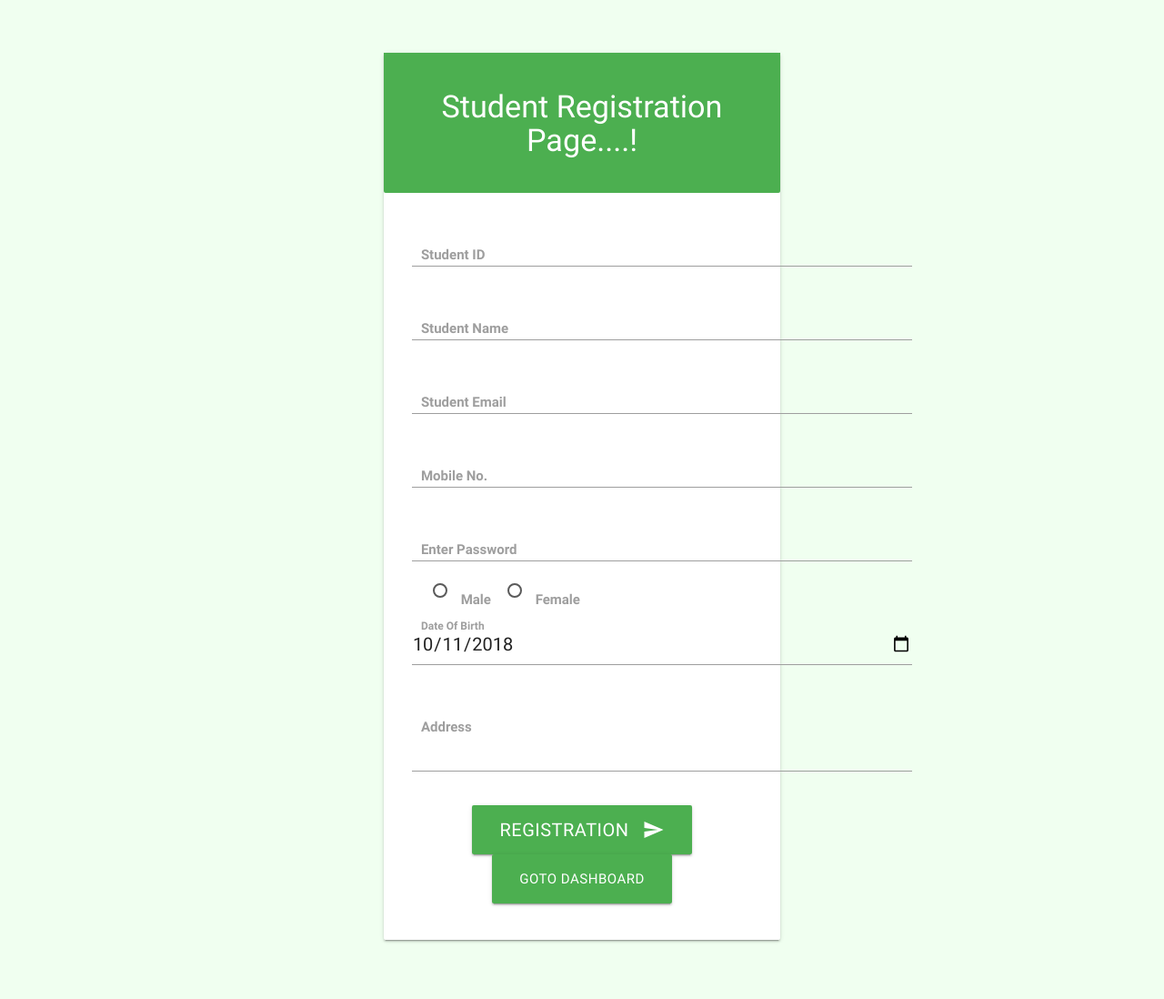
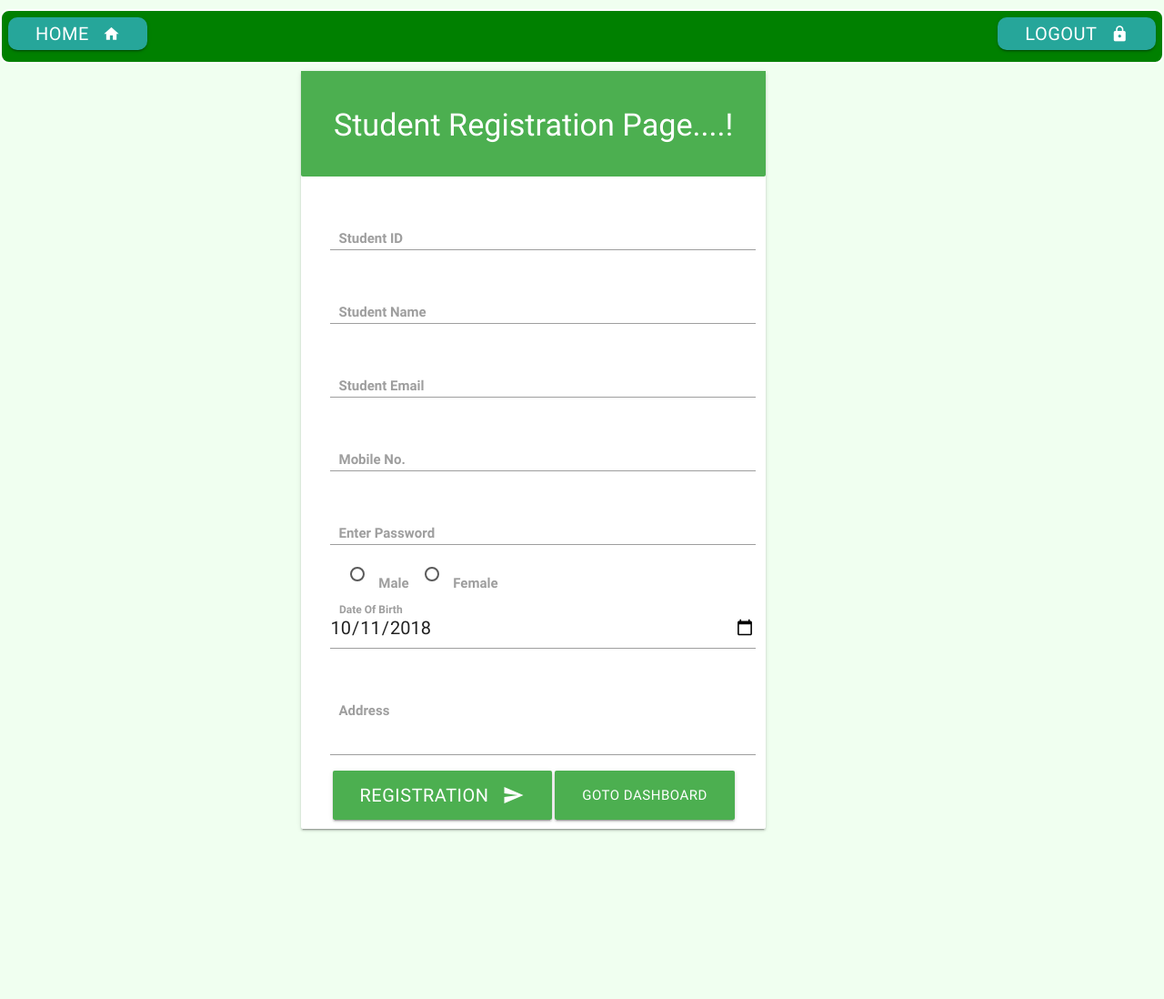
Before and after one commit to gyancodenicely/Codenicely, a Django app: page /studentpage/ in a window 1280 px wide. Shown: the whole page at 91% size. After the commit the page ends 914 px from the top, so only its background shows below. Run offline with Django 3.2, Linux system fonts and the light colour scheme; data comes from the database, SQL or seed files in the repository; both versions use the stored data as it was after the commit; some libraries are stand-ins or nearby versions.

Commit message:
some edit

```diff
--- a/Codenicely/urls.py
+++ b/Codenicely/urls.py
@@ -20,7 +20,9 @@ from django.conf.urls import url
 
 urlpatterns = [
     path('admin/', admin.site.urls),
-    url(r'login/$',views.login),
+
+    path('',views.login),
+    url(r'^login/$',views.login),
     url(r'^loginUser/$',views.loginUser),
     url(r'^registration/$',views.registration),
     url(r'^dashboard/$',views.dashboard),
--- a/MyApp/views.py
+++ b/MyApp/views.py
@@ -1,7 +1,8 @@
-from django.http import HttpResponseRedirect
+from django.http import HttpResponseRedirect, HttpResponse
 from django.shortcuts import render
 from django.views.decorators.csrf import *
 from .models import *
+from django.contrib.auth.decorators import login_required
 
 
 def login(request):
@@ -12,13 +13,15 @@ def login(request):
 def registration(request):
     reg = Registration.objects.all()
     return render(request,'Registration.html',{'reg':reg})
-
+#@login_required(login_url='/login/')
 def dashboard(request):
     mobile = request.session['mobile']
     student = StudentData.objects.all()
     data = Registration.objects.filter(mobile=mobile).all()
     return render(request, 'dashboard.html', {"data": data,'student': student})
 
+
+#@login_required(login_url='/login/')
 @csrf_exempt
 def loginUser(request):
     if request.method == "POST":
@@ -55,9 +58,12 @@ def register_data_store(request):
         mobile = request.POST.get('mobile')
         gender = request.POST.get('gender')
         password = request.POST.get('password')
-        register = Registration(name=name,email=email,mobile=mobile,gender=gender,password=password)
-        register.save()
-        return render(request,'login.html')
+        reg = Registration.objects.create(name=name,email=email,mobile=mobile,gender=gender,password=password)
+        if reg:
+            reg.save()
+            return render(request,'Registration.html',{'success':"Registration Successfully"})
+        else:
+            return render(request,'Registration.html',{'fail':'Registration Fail'})
     else:
         return render(request,'Registration.html',{'status':"Not Store Data In Database"})
 
--- a/templates/studentpage.html
+++ b/templates/studentpage.html
@@ -20,7 +20,7 @@
             font-weight: bold;
         }
             .register{
-            margin: 50px;
+            margin: 0px;
         }
         body{
             background-color: honeydew;
@@ -32,6 +32,15 @@
         }
         span{
             font-size: 20px;
+        }
+        .custom{
+            border: 2px solid;
+            background-color: green;
+            color: white;
+            width: 100%;
+            height: 60px;
+            margin-top: 10px;
+            border-radius: 10px;
         }
 
 
@@ -163,10 +172,19 @@
 </head>
 <body>
 
- <div class="container">
+ <div class="container-fluid">
+   <div class="custom">
+         <span style="float:left;padding: 7px;">
+           <a href="/dashboard/" class="btn waves-effect" style="border-radius: 10px;"><span>Home</span><i class="material-icons right">home</i> </a>
+
+       </span>
+         <span style="float: right;padding: 7px; ">
+           <a href="/logout/" class="btn large " style="border-radius: 10px;"><span>Logout</span><i class="material-icons right">lock</i> </a>
+         </span>
+     </div>
      <div class="row register">
 
-         <div class="col s12 m6 l6 offset-l3">
+         <div class="col s12 m8 l5 offset-l3  offset-m3">
 
                {% if not student %}
                 <div class="card">
@@ -176,59 +194,59 @@
                    </div>
                       <div class="row register" style="margin-top: 20px;margin-left: 20px;">
                         <div class="input-field col s12">
-                          <input id="sid" type="number" name="sid" style="width: 550px;" >
+                          <input id="sid" type="number" name="sid" >
                           <label class="active" for="sid">Student ID</label>
 
                         </div>
 
                         <div class="input-field col s12">
-                          <input id="name" type="text" name="name"  autocomplete="off" style="width: 550px;">
+                          <input id="name" type="text" name="name"  autocomplete="off" >
                           <label class="active" for="name">Student Name</label>
 
                         </div>
 
                         <div class="input-field col s12">
-                          <input id="email" type="email" name="email" class="validate" style="width: 550px;">
+                          <input id="email" type="email" name="email" class="validate" >
                           <label class="active" for="email">Student Email</label>
 
                         </div>
 
                         <div class="input-field col s12">
-                          <input id="mobile" type="number" name="mobile" style="width: 550px;">
+                          <input id="mobile" type="text" name="mobile"  maxlength="10" onkeypress="return numberCheck(event)">
                           <label class="active" for="mobile">Mobile No.</label>
 
                         </div>
 
                        <div class="input-field col s12">
-                          <input id="password" type="password" name="password" style="width: 550px;" >
+                          <input id="password" type="password" name="password"  >
                           <label class="active" for="password">Enter Password</label>
 
                         </div>
 
                         <div style="padding-left: 20px">
-                                  <input class="female" name="gender" type="radio" id="male"  />
+                                  <input class="female" name="gender" type="radio" id="male"  value="male" />
                                   <label for="male">Male</label>
-                                  <input class="female" name="gender" type="radio" id="female"  />
+                                  <input class="female" name="gender" type="radio" id="female" value="female"  />
                                   <label for="female">Female</label>
 
                         </div>
 
 
                        <div class="input-field col s12">
-                          <input id="dob" type="date" name="dob" value=""  max="2015-01-01" style="width: 550px;">
-                          <label class="active" for="password">Date Of Birth</label>
+                          <input id="dob" type="date" name="dob" value=""  max="2015-01-01" >
+                          <label class="active" for="dob">Date Of Birth</label>
 
                         </div>
 
                        <div class="input-field col s12">
-                          <textarea id="address" name="address" class="materialize-textarea" style="width: 550px;"></textarea>
+                          <textarea id="address" name="address" class="materialize-textarea" ></textarea>
                           <label class="active" for="address">Address</label>
 
                         </div>
 
 
                       </div>
-                      <div class="btn-group center-align" style="position: relative; bottom: 40px;">
+                      <div class="btn-group center-align" style="position: relative; bottom: 10px;">
                           <button type="submit" class="btn waves-effect btn-large green">
                               <span>Registration</span>
                               <i class="material-icons right">send</i>
@@ -255,28 +273,28 @@
                         </div>
 
                         <div class="input-field col s12">
-                          <input id="name" type="text" name="name"  value="{{ y.name }}" style="width: 570px;" >
+                          <input id="name" type="text" name="name"  value="{{ y.name }}"  >
                           <label class="active" for="name">Enter Name</label>
 
 
                         </div>
 
                         <div class="input-field col s12">
-                          <input id="email" type="email" name="email" value="{{ y.email }}" class="validate" style="width: 570px;">
+                          <input id="email" type="email" name="email" value="{{ y.email }}" class="validate" >
                           <label class="active" for="email">Enter Email</label>
 
 
                         </div>
 
                         <div class="input-field col s12">
-                          <input id="mobile" type="number" value="{{ y.mobile }}" name="mobile" style="width: 570px;">
+                          <input id="mobile" type="text" value="{{ y.mobile }}" name="mobile" maxlength="10" onkeypress="return numberCheck(event)">
                            <label class="active" for="mobile">Enter Mobile</label>
 
 
                         </div>
 
                        <div class="input-field col s12">
-                          <input id="password" type="text" value="{{ y.password }}" name="password" style="width: 570px;">
+                          <input id="password" type="text" value="{{ y.password }}" name="password" >
                           <label class="active" for="password">Enter Password</label>
 
                         </div>
@@ -285,25 +303,25 @@
 
 
                        <div class="input-field col s12">
-                          <input id="dob" type="text" name="dob" value="{{y.dob|date:"Y-m-d" }}"  max="2015-01-01" style="width: 570px;">
-                          <label class="active" for="dob">Date Of Birth</label>
+                          <input id="dob1" type="date" name="dob" value="{{y.dob|date:"Y-m-d" }}"  max="2015-01-01" >
+                          <label class="active" for="dob1">Date Of Birth</label>
 
                         </div>
 
                        <div class="input-field col s12">
-                          <textarea id="address" name="address" class="materialize-textarea" style="width: 570px;">{{ y.address }}</textarea>
+                          <textarea id="address" name="address" class="materialize-textarea" >{{ y.address }}</textarea>
                           <label class="active" for="address">Address</label>
 
                         </div>
 
 
                       </div>
-                      <div class="btn-group center-align" style="position: relative; bottom: 40px;">
-                          <button type="submit" class="btn waves-effect btn-large green">
+                      <div class="btn-group center-align" style="position: relative; bottom: 10px;">
+                          <button type="submit" class="btn waves-effect btn-large green" onclick="Materialize.toast('Student Record Update...!',2000,'rounded');">
                               <span>Update</span>
                               <i class="material-icons right">send</i>
                           </button>
-                          <a href="/dashboard/" class="btn waves-effect btn-large green"><span>Cancle</span><i class="material-icons right">close</i> </a>
+                          <a href="/dashboard/" class="btn waves-effect btn-large green" style="padding-left: 5px;"><span>Cancle</span><i class="material-icons right">close</i> </a>
                       </div>
                  </div>
                 </form>
@@ -320,6 +338,16 @@
      </div>
  </div>
 
+  <script type="text/javascript">
+        function numberCheck(evt) {
+            evt = (evt) ? evt : window.event;
+                var charCode = (evt.which) ? evt.which : evt.keyCode;
+                if (charCode > 31 && (charCode < 48 || charCode > 57)) {
+                    return false;
+                }
+             return true;
 
+        }
+    </script>
 </body>
 </html>
```
Also changed, not shown: templates/Registration.html (+19 -3 lines), templates/dashboard.html (+30 -24 lines), templates/login.html (+21 -20 lines), db.sqlite3.
